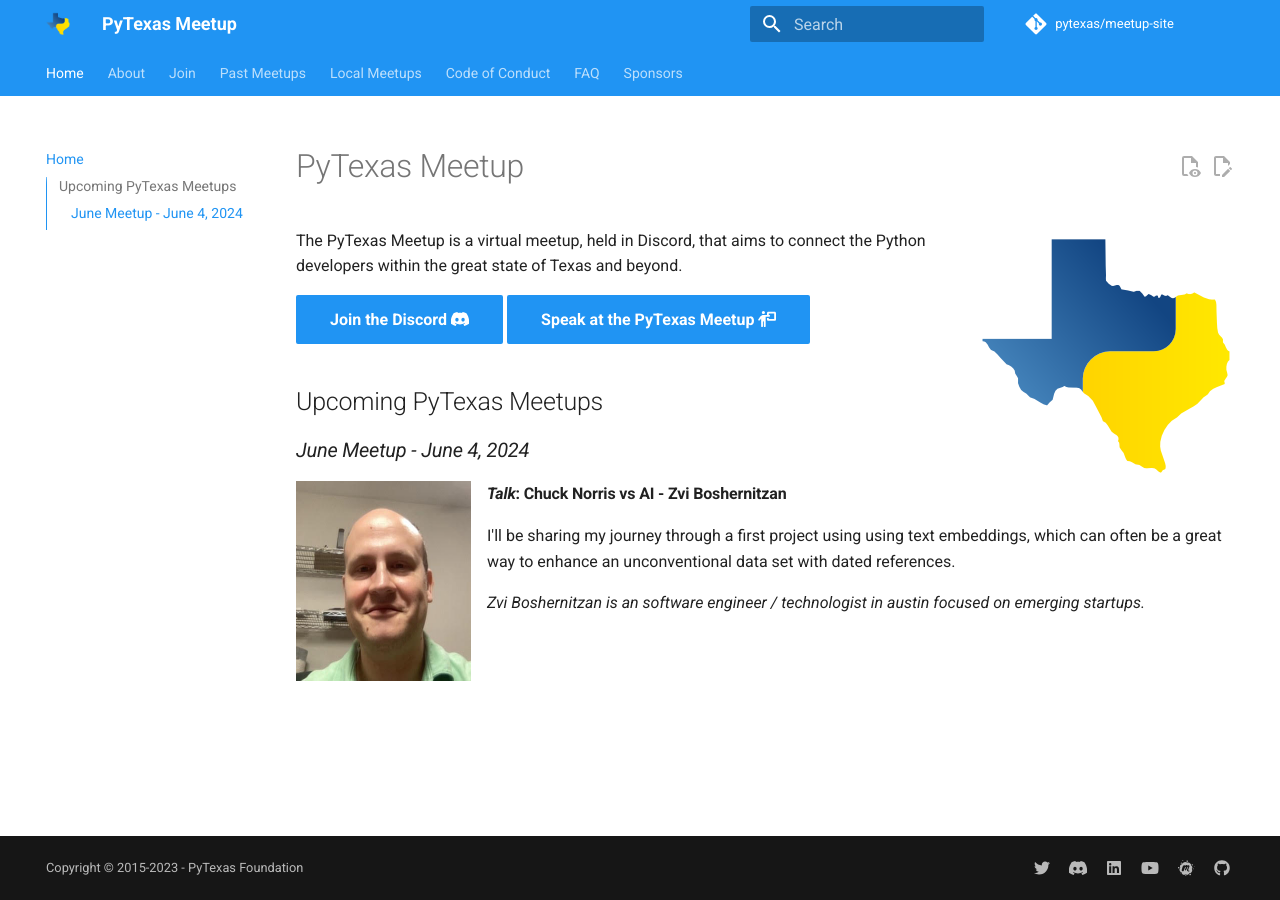
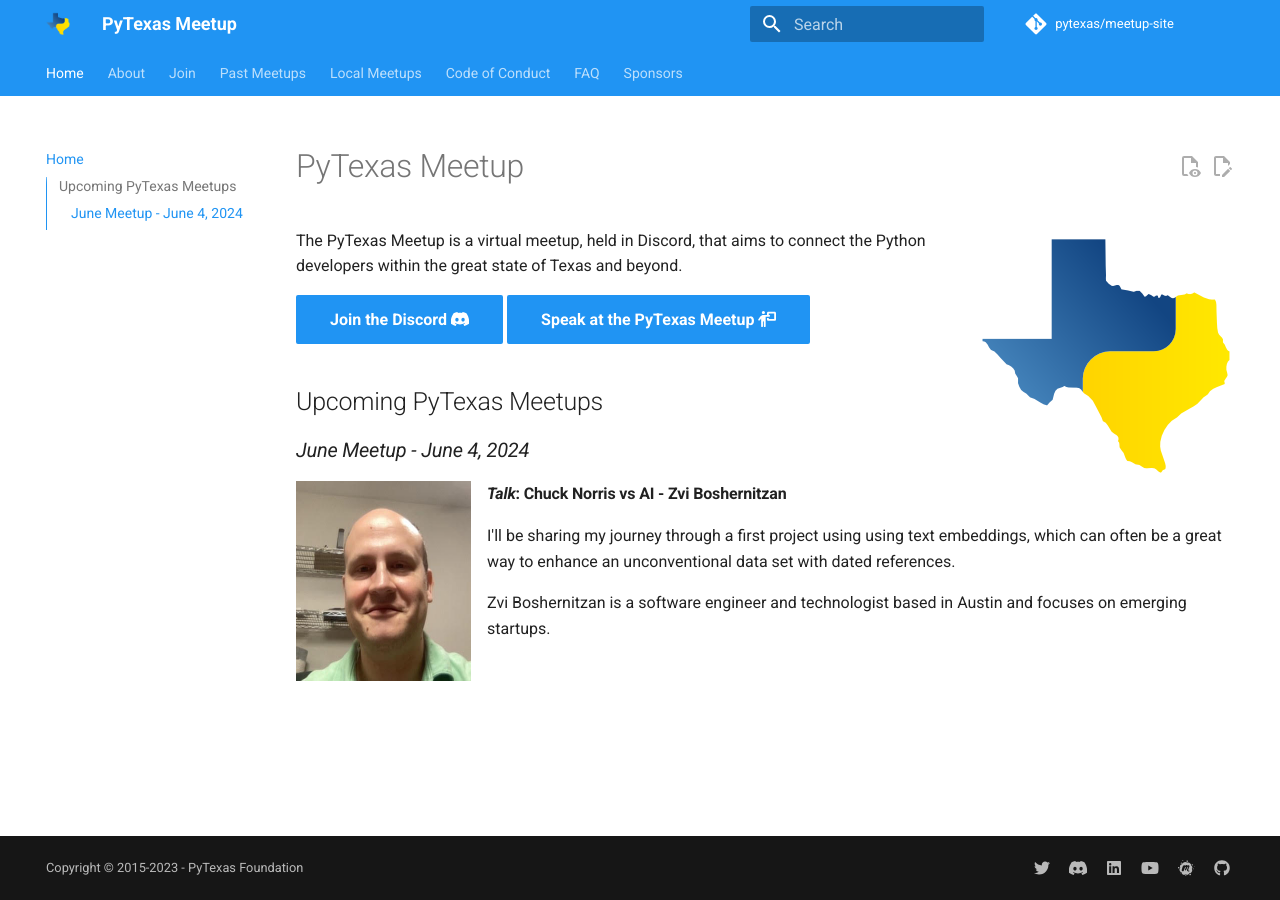
Before and after one commit to pytexas/meetup, an MkDocs documentation site: the page built from docs/index.md, in a window 1280 px wide. Built offline with MkDocs 1.6.1 and Material for MkDocs 9.7.7, drawn with Linux system fonts in a browser that asks for light colours; comment, search, counter and statistics services are not loaded.

Commit message:
Update docs/index.md
Co-authored-by: Mason Egger <mason@masonegger.com>

```diff
--- a/docs/index.md
+++ b/docs/index.md
@@ -19,4 +19,4 @@
 
 I'll be sharing my journey through a first project using using text embeddings, which can often be a great way to enhance an unconventional data set with dated references.
 
-_Zvi Boshernitzan is an software engineer / technologist in austin focused on emerging startups._
+Zvi Boshernitzan is a software engineer and technologist based in Austin and focuses on emerging startups.
```
